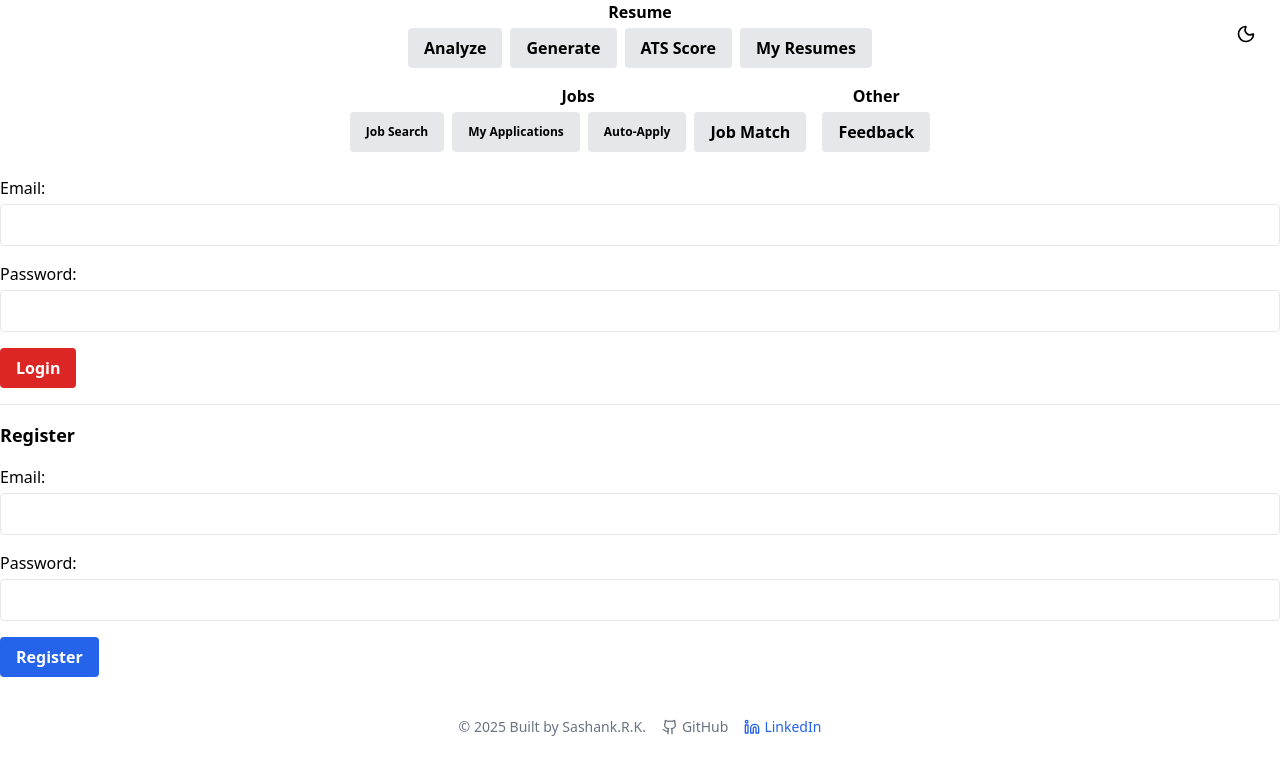
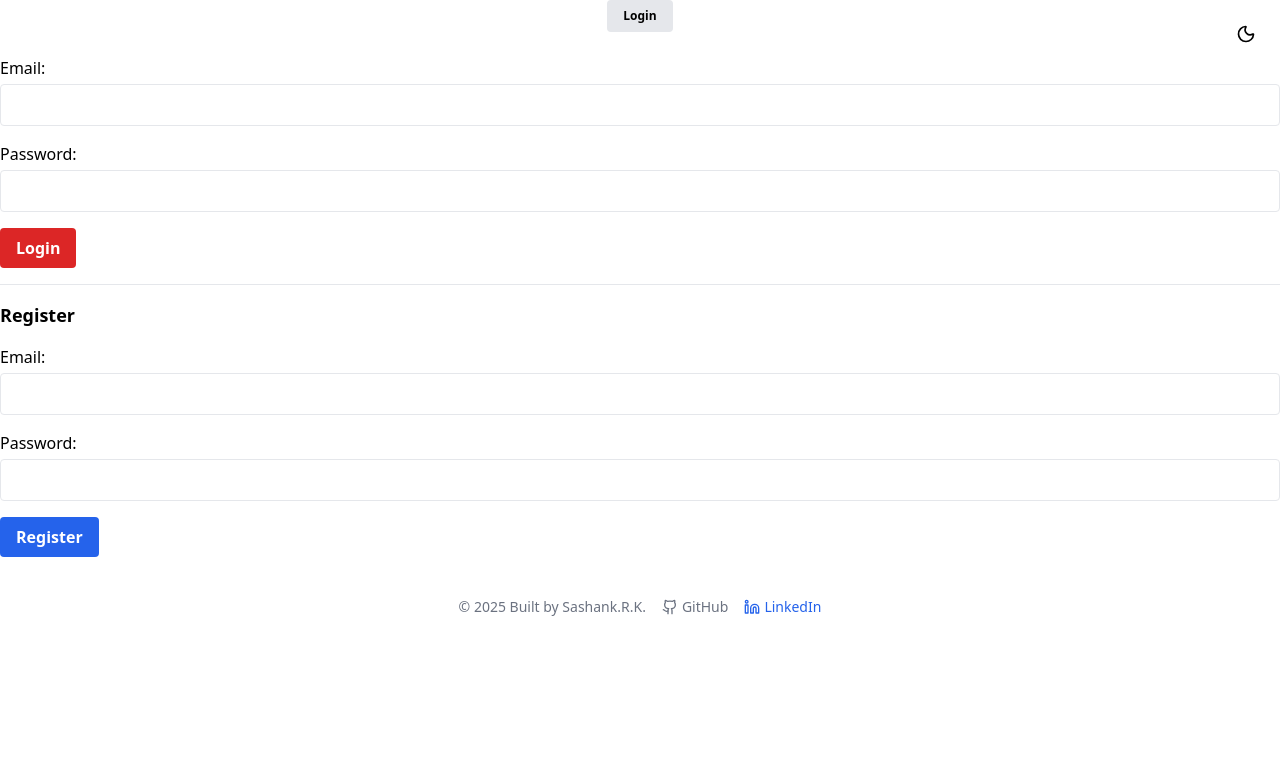
Before and after one commit to Sashank006/Resume-AI-Copilot, a React (Create React App) app in the folder client/: page / in a window 1280 px wide. Both pictures are taken after a click on the button "Get Started". Shown: the top 774 px of the page. Built offline with nearby package versions, Linux system fonts and the light colour scheme.

Commit message:
Updated UI

```diff
--- a/client/src/App.js
+++ b/client/src/App.js
@@ -80,6 +80,7 @@ function App() {
   );
   const [expandedJobs, setExpandedJobs] = useState({});
   const [expandedJobIds, setExpandedJobIds] = useState([]);
+  const [activeCategory, setActiveCategory] = useState(null);
   useEffect(() => {
       localStorage.setItem("darkMode", darkMode);
     }, [darkMode]);
@@ -660,6 +661,7 @@ const handleSubmitFeedback = async () => {
                   setUserId("");
                   setUserEmail("");
                   setActiveTab("login");
+                  setActiveCategory(null);
                 }}
               >
                 Logout
@@ -671,48 +673,69 @@ const handleSubmitFeedback = async () => {
           </>
         )}
 
-        {activeTab !== 'home' && (
+        {!userId && activeTab !== 'home' && (
           <div className="flex flex-wrap gap-4 justify-center mb-6">
-            {activeTab !== 'login' && !userId && (
             <button
               onClick={() => setActiveTab('login')}
-                className={`px-4 py-2 rounded font-semibold transition text-xs ${
-                  activeTab === 'login'
-                    ? 'bg-red-600 text-white'
-                    : 'bg-gray-200 text-black dark:text-black'
+              className="px-4 py-2 rounded font-semibold transition bg-gray-200 text-black dark:text-black text-xs"
+            >
+              Login
+            </button>
+          </div>
+        )}
+
+        {userId && activeTab !== 'home' && (
+          <div className="flex flex-wrap gap-4 justify-center mb-6">
+            <button
+              onClick={() => setActiveCategory('resume')}
+              className={`px-4 py-2 rounded font-semibold transition ${
+                activeCategory === 'resume' ? 'bg-blue-600 text-white' : 'bg-gray-200 text-black dark:text-black'
               }`}
             >
-                Login
-              </button>
-            )}
-            <div className="flex flex-col items-center">
-              <span className="font-semibold mb-1">Resume</span>
-              <div className="flex flex-wrap gap-2 justify-center">
+              Resume
+            </button>
+
+            <button
+              onClick={() => setActiveCategory('jobs')}
+              className={`px-4 py-2 rounded font-semibold transition ${
+                activeCategory === 'jobs' ? 'bg-pink-600 text-white' : 'bg-gray-200 text-black dark:text-black'
+              }`}
+            >
+              Job Match
+            </button>
+
+            <button
+              onClick={() => setActiveCategory('feedback')}
+              className={`px-4 py-2 rounded font-semibold transition ${
+                activeCategory === 'feedback' ? 'bg-pink-600 text-white' : 'bg-gray-200 text-black dark:text-black'
+              }`}
+            >
+              Feedback
+            </button>
+          </div>
+        )}
+        {userId && activeCategory === 'resume' && (
+          <div className="flex flex-wrap gap-2 justify-center mb-6">
             <button onClick={() => setActiveTab('analyze')} className={`px-4 py-2 rounded font-semibold transition ${activeTab === 'analyze' ? 'bg-blue-600 text-white' : 'bg-gray-200 text-black dark:text-black'}`}>Analyze</button>
             <button onClick={() => setActiveTab('generate')} className={`px-4 py-2 rounded font-semibold transition ${activeTab === 'generate' ? 'bg-green-600 text-white' : 'bg-gray-200 text-black dark:text-black'}`}>Generate</button>
             <button onClick={() => setActiveTab('ats')} className={`px-4 py-2 rounded font-semibold transition ${activeTab === 'ats' ? 'bg-purple-600 text-white' : 'bg-gray-200 text-black dark:text-black'}`}>ATS Score</button>
             <button onClick={() => setActiveTab('saved')} className={`px-4 py-2 rounded font-semibold transition ${activeTab === 'saved' ? 'bg-yellow-600 text-white' : 'bg-gray-200 text-black dark:text-black'}`}>My Resumes</button>
           </div>
-            </div>
-            <div className="flex flex-col items-center">
-              <span className="font-semibold mb-1">Jobs</span>
-              <div className="flex flex-wrap gap-2 justify-center">
-                <button onClick={() => setActiveTab('jobs')} className={`px-4 py-2 rounded font-semibold transition text-xs ${activeTab === 'jobs' ? 'bg-indigo-600 text-white' : 'bg-gray-200 text-black dark:text-black'}`}>Job Search</button>
+        )}
+        {userId && activeCategory === 'jobs' && (
+          <div className="flex flex-wrap gap-2 justify-center mb-6">
+            <button onClick={() => setActiveTab('jobsearch')} className={`px-4 py-2 rounded font-semibold transition text-xs ${activeTab === 'jobsearch' ? 'bg-indigo-600 text-white' : 'bg-gray-200 text-black dark:text-black'}`}>Job Search</button>
             <button onClick={() => setActiveTab('applications')} className={`px-4 py-2 rounded font-semibold transition text-xs ${activeTab === 'applications' ? 'bg-emerald-600 text-white' : 'bg-gray-200 text-black dark:text-black'}`}>My Applications</button>
             <button onClick={() => setActiveTab('auto-apply')} className={`px-4 py-2 rounded font-semibold transition text-xs ${activeTab === 'auto-apply' ? 'bg-orange-600 text-white' : 'bg-gray-200 text-black dark:text-black'}`}>Auto-Apply</button>
             <button onClick={() => setActiveTab('match')} className={`px-4 py-2 rounded font-semibold transition ${activeTab === 'match' ? 'bg-pink-600 text-white' : 'bg-gray-200 text-black dark:text-black'}`}>Job Match</button>
           </div>
-            </div>
-            <div className="flex flex-col items-center">
-              <span className="font-semibold mb-1">Other</span>
-              <button onClick={() => setActiveTab('feedback')} className={`px-4 py-2 rounded font-semibold transition ${activeTab === 'feedback' ? 'bg-pink-600 text-white' : 'bg-gray-200 text-black dark:text-black'}`}>Feedback</button>
-            </div>
+        )}
+
         <button onClick={() => setDarkMode(!darkMode)} className="absolute top-4 right-4 p-2">
           {darkMode ? <Sun className="w-5 h-5" /> : <Moon className="w-5 h-5" />}
         </button>
       </div>
-        )}
-      </div>
+
       {activeTab === 'jobs' && (
         <div className=" w-full max-w-4xl mx-auto px-4 sm:px-6 lg:px-8">
           <h2 className="text-2xl font-bold mb-4">Job Search</h2>
@@ -915,7 +938,13 @@ const handleSubmitFeedback = async () => {
             Instantly create tailored, ATS-optimized resumes with the power of AI.
           </p>
           <button
-            onClick={() => setActiveTab('login')}
+            onClick={() => {
+              if (userId && userEmail) {
+                setActiveTab('resume');
+              } else {
+                setActiveTab('login');
+              }
+            }}
             className="bg-blue-600 hover:bg-blue-700 text-white font-semibold px-6 py-3 rounded"
           >
             Get Started
```
Lines whose indentation alone changed are shown as unchanged.
